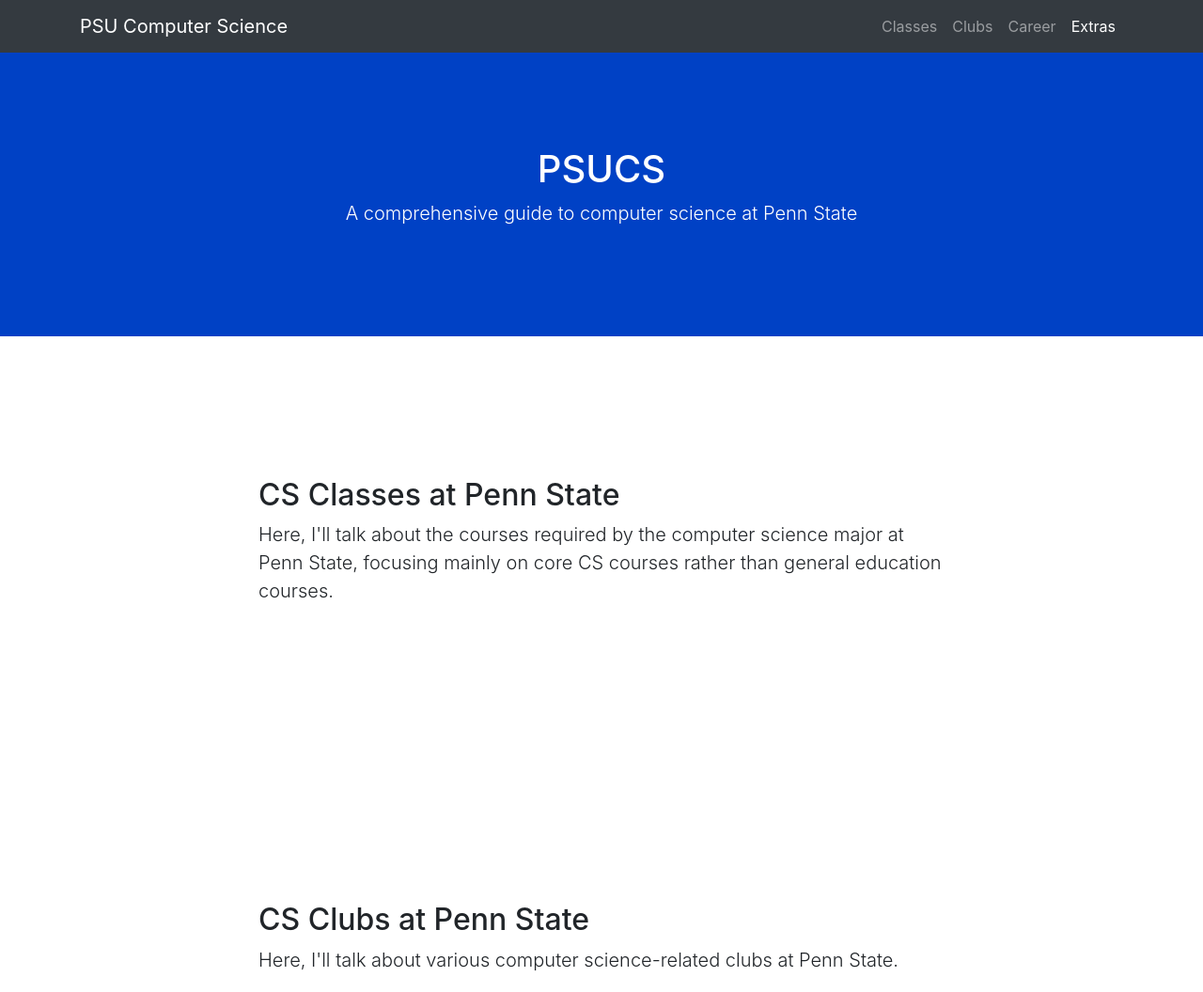
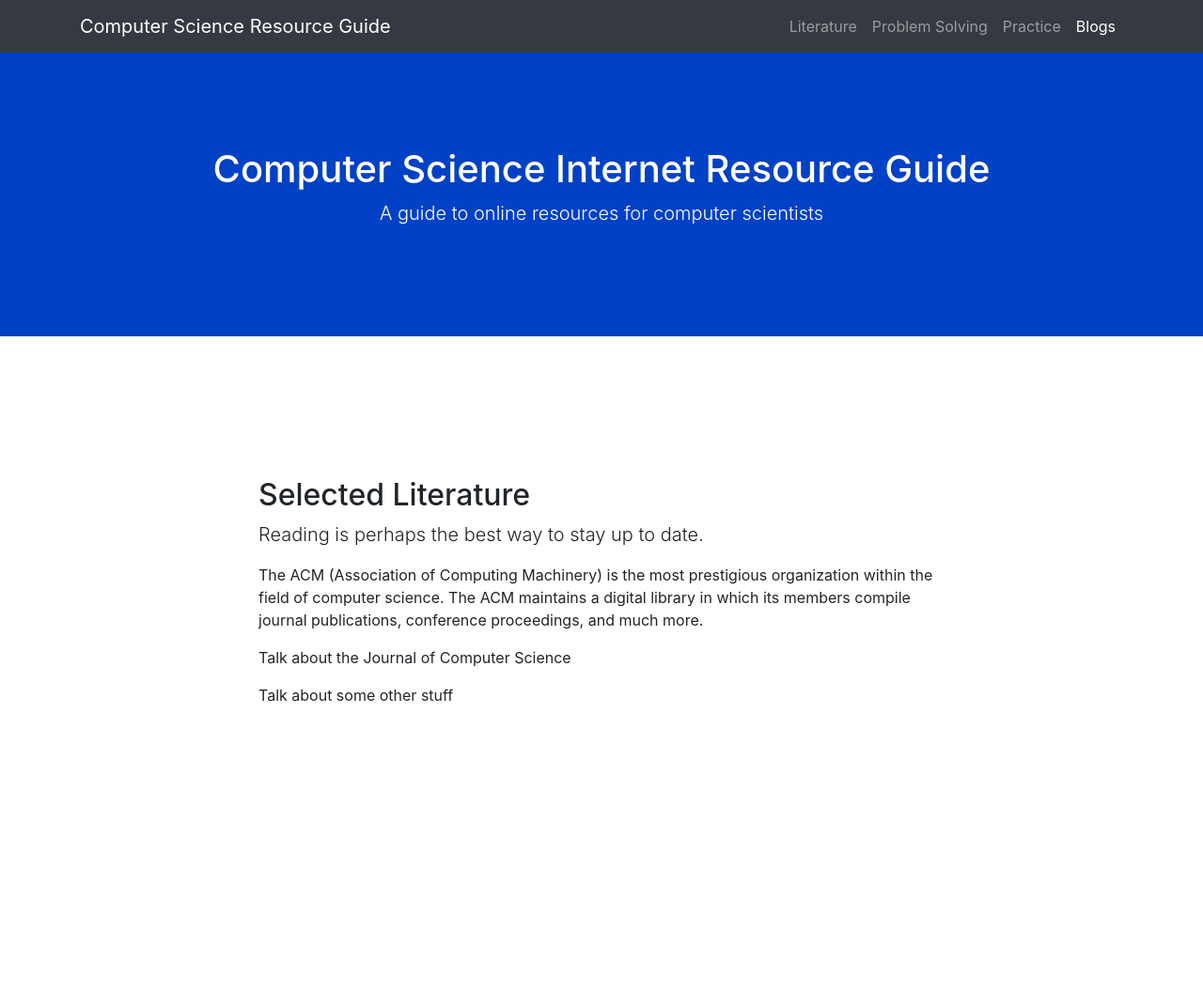
Before and after one commit to theasianpianist/internet-resource-guide, a plain HTML site: page index.html in a window 1280 px wide. Shown: the top 1056 px of the page at 94% size. Drawn offline with nearby package versions, Linux system fonts and the light colour scheme.

Commit message:
update layout to reflect assignment directions (durrrr)

```diff
--- a/index.html
+++ b/index.html
@@ -9,7 +9,7 @@
     <meta name="description" content="">
     <meta name="author" content="">
 
-    <title>Scrolling Nav - Start Bootstrap Template</title>
+    <title>CS Resource Guide</title>
 
     <!-- Bootstrap core CSS -->
     <link rel="stylesheet" href="https://maxcdn.bootstrapcdn.com/bootstrap/4.0.0/css/bootstrap.min.css" integrity="sha384-Gn5384xqQ1aoWXA+058RXPxPg6fy4IWvTNh0E263XmFcJlSAwiGgFAW/dAiS6JXm" crossorigin="anonymous">
@@ -25,23 +25,24 @@
     <!-- Navigation -->
     <nav class="navbar navbar-expand-lg navbar-dark bg-dark fixed-top" id="mainNav">
       <div class="container">
-        <a class="navbar-brand js-scroll-trigger" href="#page-top">PSU Computer Science</a>
+        <a class="navbar-brand js-scroll-trigger" href="#page-top">Computer Science Resource Guide</a>
         <button class="navbar-toggler" type="button" data-toggle="collapse" data-target="#navbarResponsive" aria-controls="navbarResponsive" aria-expanded="false" aria-label="Toggle navigation">
           <span class="navbar-toggler-icon"></span>
         </button>
         <div class="collapse navbar-collapse" id="navbarResponsive">
           <ul class="navbar-nav ml-auto">
+
             <li class="nav-item">
-              <a class="nav-link js-scroll-trigger" href="#classes">Classes</a>
+              <a class="nav-link js-scroll-trigger" href="#lit">Literature</a>
             </li>
             <li class="nav-item">
-              <a class="nav-link js-scroll-trigger" href="#clubs">Clubs</a>
+              <a class="nav-link js-scroll-trigger" href="#problem">Problem Solving</a>
             </li>
             <li class="nav-item">
-              <a class="nav-link js-scroll-trigger" href="#career">Career</a>
+              <a class="nav-link js-scroll-trigger" href="#practice">Practice</a>
             </li>
             <li class="nav-item">
-              <a class="nav-link js-scroll-trigger" href="#extras">Extras</a>
+              <a class="nav-link js-scroll-trigger" href="#blogs">Blogs</a>
             </li>
           </ul>
         </div>
@@ -50,50 +51,53 @@
 
     <header class="text-white">
       <div class="container text-center">
-        <h1>PSUCS</h1>
-        <p class="lead">A comprehensive guide to computer science at Penn State</p>
+        <h1>Computer Science Internet Resource Guide</h1>
+        <p class="lead">A guide to online resources for computer scientists</p>
       </div>
     </header>
 
-    <section id="classes">
+    <section id="lit">
       <div class="container">
         <div class="row">
           <div class="col-lg-8 mx-auto">
-            <h2>CS Classes at Penn State</h2>
-            <p class="lead">Here, I'll talk about the courses required by the computer science major at Penn State, focusing mainly on core CS courses rather than general education courses.</p>
+            <h2>Selected Literature</h2>
+            <p class="lead">Reading is perhaps the best way to stay up to date.</p>
+            <p>The ACM (Association of Computing Machinery) is the most prestigious organization within the field of computer science. The ACM maintains a digital library in which its members compile journal publications, conference proceedings, and much more.</p>
+            <p>Talk about the Journal of Computer Science</p>
+            <p>Talk about some other stuff</p>
           </div>
         </div>
       </div>
     </section>
 
-    <section id="clubs">
+    <section id="problem">
       <div class="container">
         <div class="row">
           <div class="col-lg-8 mx-auto">
-            <h2>CS Clubs at Penn State</h2>
-            <p class="lead">Here, I'll talk about various computer science-related clubs at Penn State.</p>
+            <h2>Problem Solving Resources</h2>
+            <p class="lead">You're bound to run into some problems at some point in your career. Here's where you can find some answers.</p>
           </div>
         </div>
       </div>
     </section>
 
-    <section id="career">
+    <section id="practice">
       <div class="container">
         <div class="row">
           <div class="col-lg-8 mx-auto">
-            <h2>A Career in Computer Science</h2>
-            <p class="lead">Here, I'll talk about how to advance your career in computer science with the resources at Penn State whether you want a summer internship, full time job, or graduate school acceptance.</p>
+            <h2>Practicing Programming</h2>
+            <p class="lead">Here are some tips and tools on keeping your programming skills sharp.</p>
           </div>
         </div>
       </div>
     </section>
 
-    <section id="extras">
+    <section id="blogs">
       <div class="container">
         <div class="row">
           <div class="col-lg-8 mx-auto">
-            <h2>Extras</h2>
-            <p class="lead">Here, I'll talk about any extra stuff which doesn't really fit into the above categories.</p>
+            <h2>Noteworthy Blogs</h2>
+            <p class="lead">It's always interesting to read about other people's adventures in computer science.</p>
           </div>
         </div>
       </div>
```
